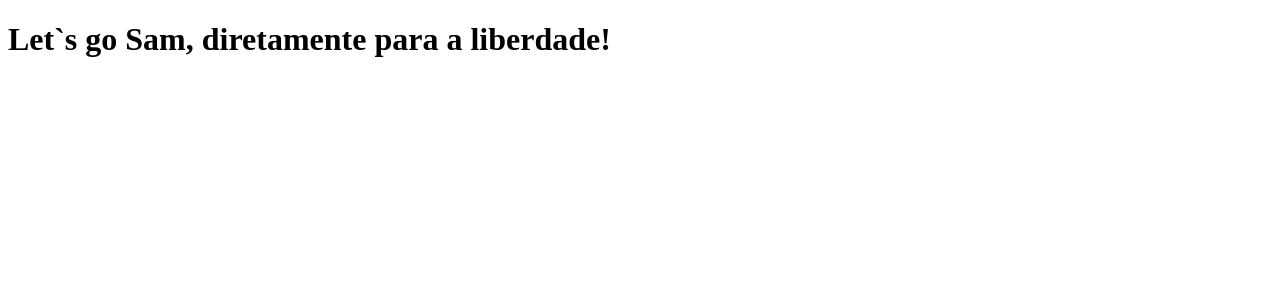
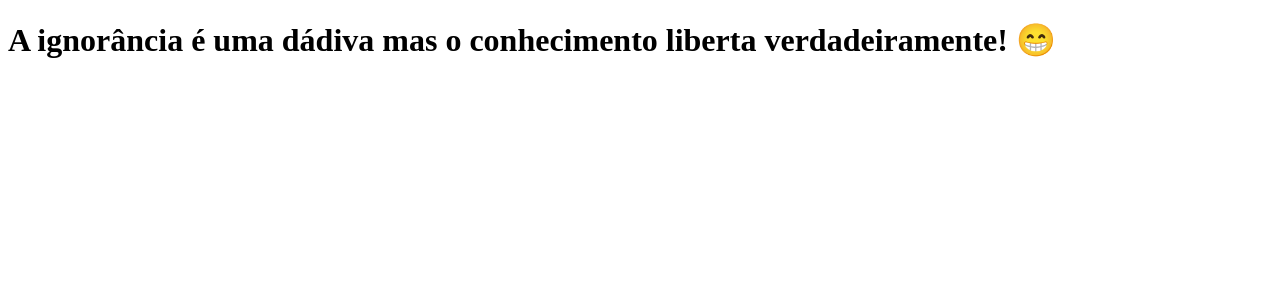
Before and after one commit to samdamazio/saber-livre, a Next.js app: page / in a window 1280 px wide. Shown: the top 300 px of the page. Built offline with nearby package versions, Linux system fonts and the light colour scheme.

Commit message:
modify pages/index.js

```diff
--- a/pages/index.js
+++ b/pages/index.js
@@ -1,5 +1,9 @@
 function Home() {
-  return <h1>Let`s go Sam, diretamente para a liberdade!</h1>;
+  return (
+    <h1>
+      A ignorância é uma dádiva mas o conhecimento liberta verdadeiramente! 😁
+    </h1>
+  );
 }
 
 export default Home;
```
